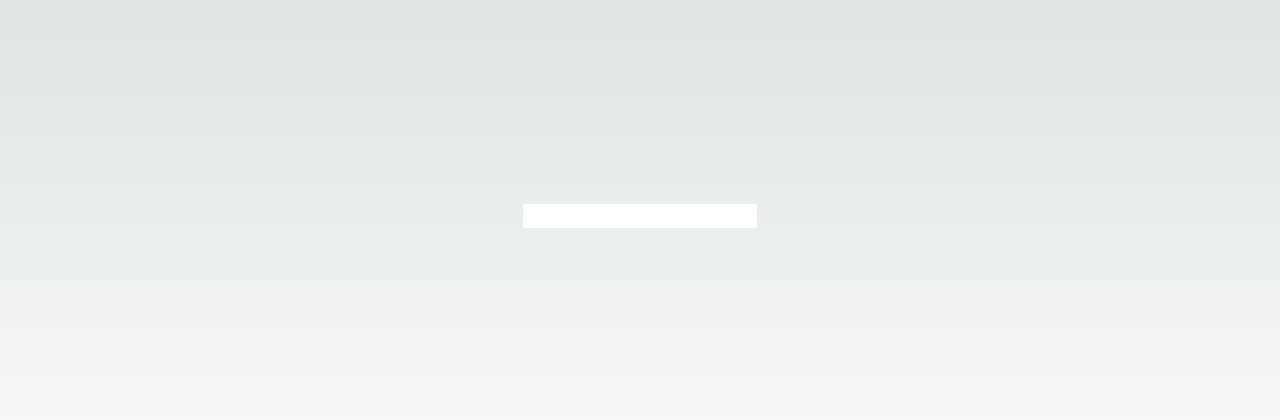
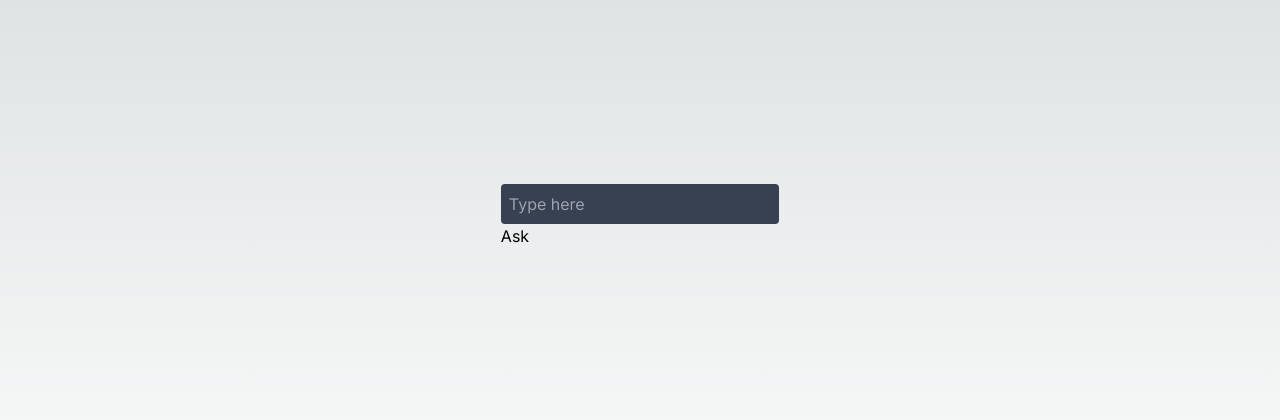
Before and after one commit to Luceium/hungry-rag, a Next.js app: page / in a window 1280 px wide. Shown: the part 184-604 px from the top of the page. Built offline with nearby package versions, Linux system fonts and the light colour scheme.

Commit message:
added form input & button

```diff
--- a/app/page.tsx
+++ b/app/page.tsx
@@ -3,12 +3,15 @@ import Image from "next/image";
 export default function Chat() {
   return (
     <div className="flex w-full min-h-screen items-center justify-center flex-col">
+
       <div>
+        <div className="bg-gray-600 w-full"></div>
+        <form className="inline-block">
+          <input type="text" placeholder="Type here" className="input w-full max-w-xs bg-gray-700 rounded p-2" />
+          <button className="btn btn-primary">Ask</button>
+        </form>
 
       </div>
-      <input>
-      </input>
-
     </div>
   );
 }
```
